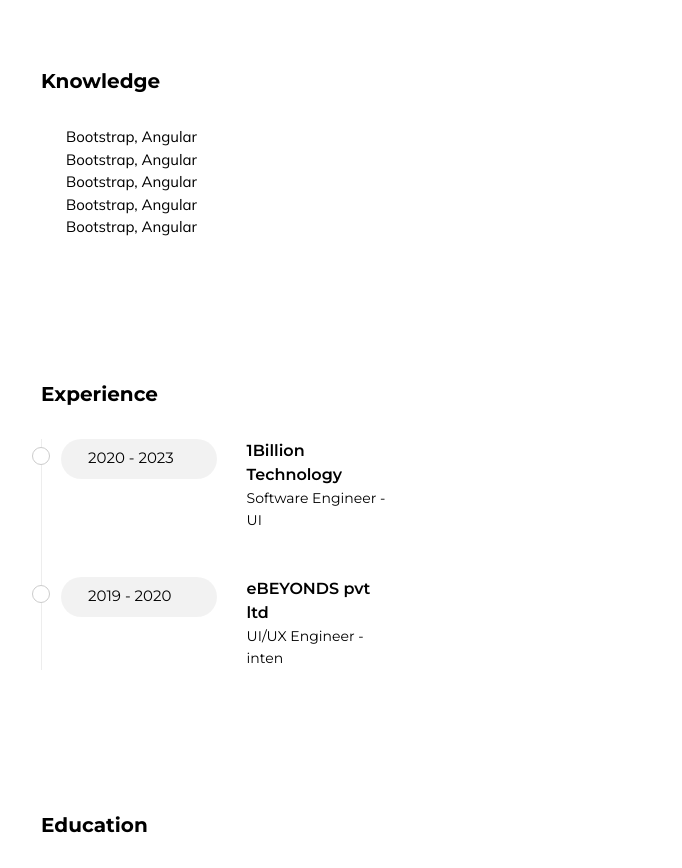
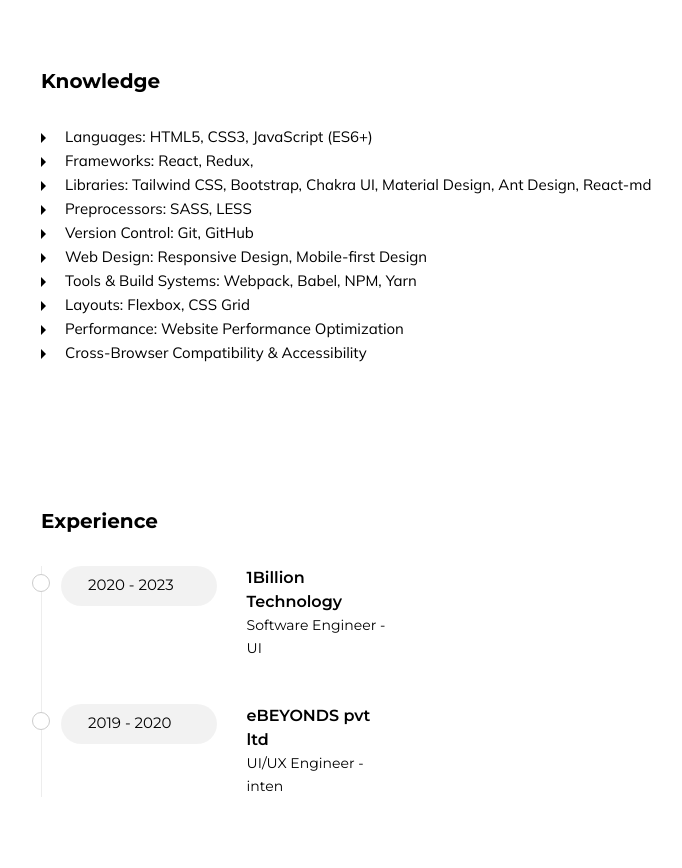
Before and after one commit to NimeshaKahingala/portfolio, a React (Create React App) app: page /about in a window 1280 px wide. Shown: the part 1860-2728 px from the top of the page, without its empty margins (319-1001 px from the left). Built offline with nearby package versions, Linux system fonts and the light colour scheme.

Commit message:
Knowledge section updated

```diff
--- a/src/components/portfolioModal.js
+++ b/src/components/portfolioModal.js
@@ -1,6 +1,10 @@
 import React from 'react';
 import { PROJECTS } from "../components/data";
 import "./portfolioModal.scss";
+// import * as iconSrc from '../images';
+
+
+
 
 function PortfolioModal(props) {
 
--- a/src/pages/about.js
+++ b/src/pages/about.js
@@ -2,6 +2,7 @@
 import cv from "../images/cv.pdf";
 import "./about.scss";
 import ProgressBar from "../components/progressBar";
+import arrowIcon from "../images/arrow_right.svg";
 
 function About() {
     return (
@@ -57,17 +58,17 @@
                 <div className="container">
                     <h3 className="sub-title">Programming Skills</h3>
                     <div class="progress">
-                        <ProgressBar skill="HTML" number="95"/>
-                        <ProgressBar skill="CSS" number="95"/>
-                        <ProgressBar skill="JavaScript" number="85"/>
-                        <ProgressBar skill="React" number="80"/>
+                        <ProgressBar skill="HTML" number="95" />
+                        <ProgressBar skill="CSS" number="95" />
+                        <ProgressBar skill="JavaScript" number="85" />
+                        <ProgressBar skill="React" number="80" />
                     </div>
                     <h3 className="sub-title">Technical Skills</h3>
                     <div class="progress">
-                        <ProgressBar skill="Git" number="90"/>
-                        <ProgressBar skill="CSS" number="95"/>
-                        <ProgressBar skill="JavaScript" number="85"/>
-                        <ProgressBar skill="React" number="80"/>
+                        <ProgressBar skill="Git" number="90" />
+                        <ProgressBar skill="CSS" number="95" />
+                        <ProgressBar skill="JavaScript" number="85" />
+                        <ProgressBar skill="React" number="80" />
                     </div>
                 </div>
             </div>
@@ -76,11 +77,16 @@
                     <h3 className="sub-title">Knowledge</h3>
                     <div className="skills">
                         <ul>
-                            <li>Bootstrap, Angular</li>
-                            <li>Bootstrap, Angular</li>
-                            <li>Bootstrap, Angular</li>
-                            <li>Bootstrap, Angular</li>
-                            <li>Bootstrap, Angular</li>
+                            <li><img src={arrowIcon}></img>Languages: HTML5, CSS3, JavaScript (ES6+)</li>
+                            <li><img src={arrowIcon}></img>Frameworks: React, Redux,</li>
+                            <li><img src={arrowIcon}></img>Libraries: Tailwind CSS, Bootstrap, Chakra UI, Material Design, Ant Design, React-md</li>
+                            <li><img src={arrowIcon}></img>Preprocessors: SASS, LESS</li>
+                            <li><img src={arrowIcon}></img>Version Control: Git, GitHub</li>
+                            <li><img src={arrowIcon}></img>Web Design: Responsive Design, Mobile-first Design</li>
+                            <li><img src={arrowIcon}></img>Tools & Build Systems: Webpack, Babel, NPM, Yarn</li>
+                            <li><img src={arrowIcon}></img>Layouts: Flexbox, CSS Grid</li>
+                            <li><img src={arrowIcon}></img>Performance: Website Performance Optimization</li>
+                            <li><img src={arrowIcon}></img>Cross-Browser Compatibility & Accessibility</li>
                         </ul>
                     </div>
                 </div>
--- a/src/pages/about.scss
+++ b/src/pages/about.scss
@@ -169,7 +169,12 @@
 
             ul {
                 li {
-                    padding-left: 25px;
+                    display: flex;
+
+                    img {
+                        left: -10px;
+                        position: relative;
+                    }
                 }
             }
         }
```
Also changed, not shown: src/images/arrow_right.svg (added).
